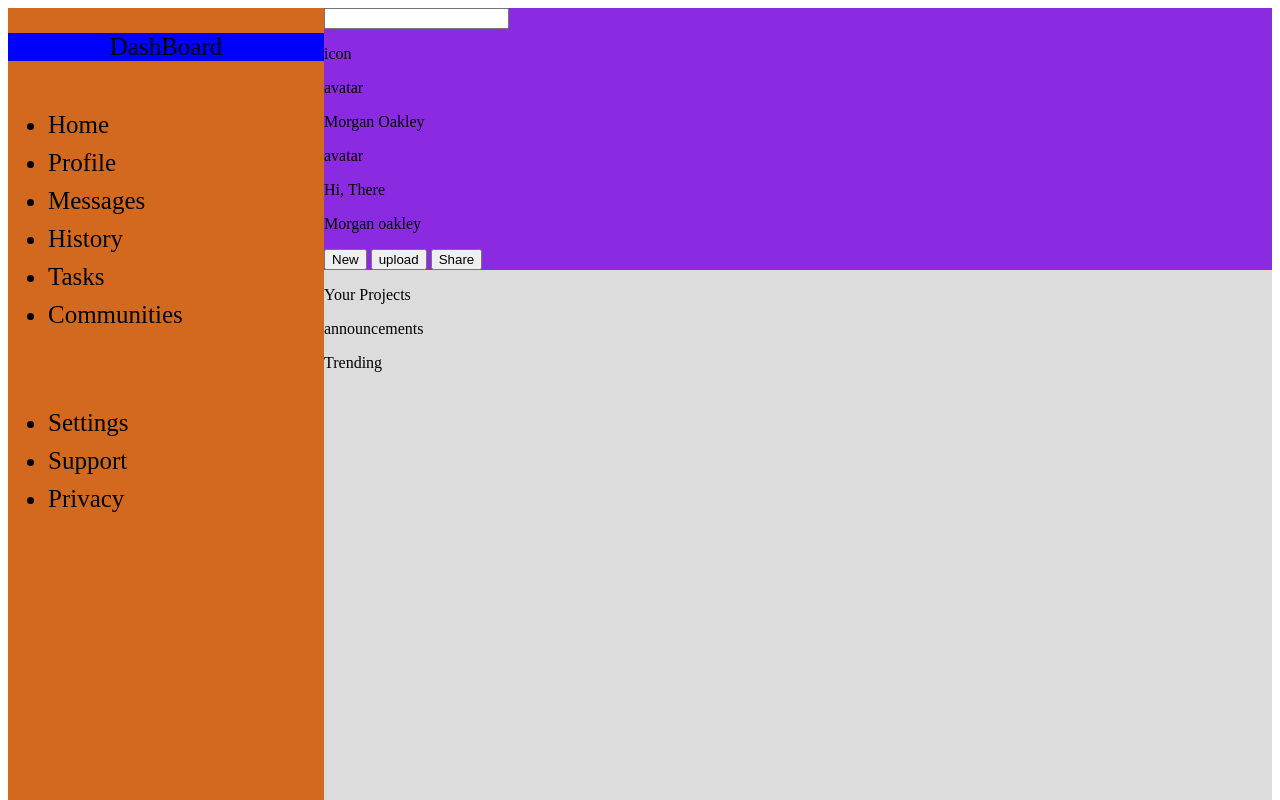
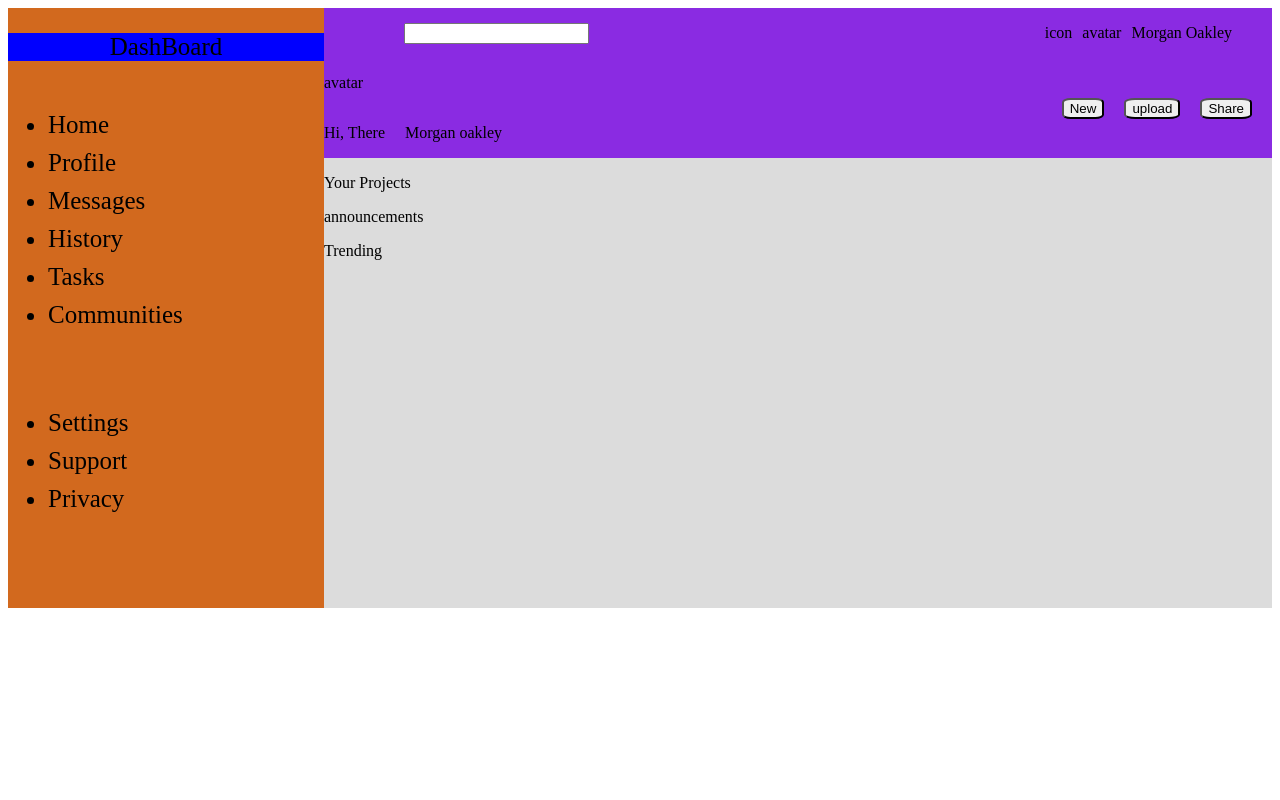
Before and after one commit to Chaostradamus/ChaodinSon, a plain HTML site: page index.html in a window 1280 px wide. Shown: the top 800 px of the page. Drawn offline with Linux system fonts and the light colour scheme.

Commit message:
header done

```diff
--- a/styles.css
+++ b/styles.css
@@ -35,7 +35,42 @@ li {
   grid-column: 2/5;
   grid-row: 1/2;
   background-color: blueviolet;
+  border-color: blue;
 }
+
+.header-top {
+  display: flex;
+  justify-content: space-between;
+  align-items: center;
+  margin-left: 80px;
+  margin-right: 20px;
+}
+
+.header-top > div:nth-child(2) {
+  display: flex;
+  gap: 10px;
+  margin-right: 20px;
+}
+
+.header-bottom {
+  display: flex;
+  justify-content: space-between;
+  align-items: center;
+}
+
+.header-bottom div:nth-child(2) {
+  display: flex;
+  gap: 20px;
+  margin-right: 20px;
+
+}
+
+.buttons button {
+  border-radius: 20%;
+}
+
+
+/* main container section */
 .main-container {
   grid-column: 2/5;
   grid-row: 2/5;
```
Also changed, not shown: index.html (+1 -0 lines).
